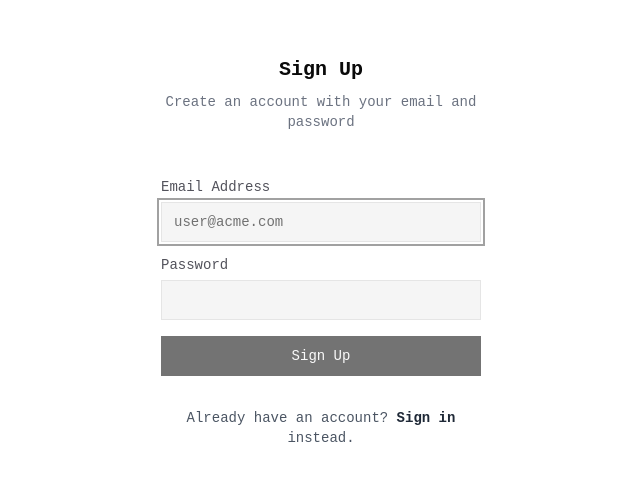
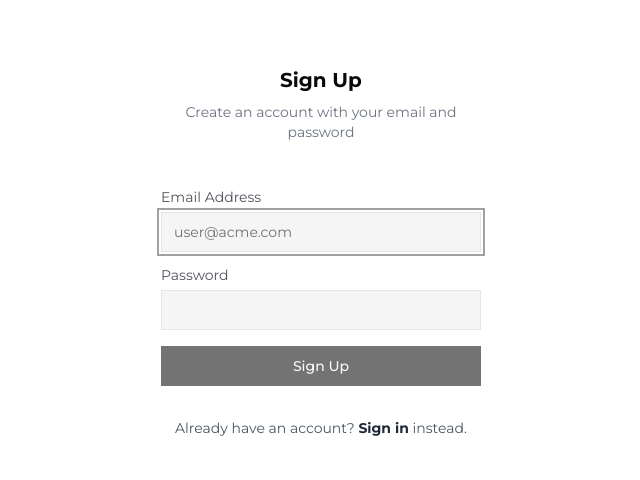
Before and after one commit to feildrixliemdra/vana-gpt, a Next.js app: page /register in a window 1280 px wide. Shown: the part 148-628 px from the top of the page, without its empty margins (319-959 px from the left). Built offline with nearby package versions, Linux system fonts and the light colour scheme; no server answers; what bcrypt-ts would draw is missing.

Commit message:
feat: update global styles to use Montserrat font and enhance body styling

```diff
--- a/app/globals.css
+++ b/app/globals.css
@@ -1,4 +1,5 @@
 @import url('https://fonts.googleapis.com/css2?family=Architects+Daughter&display=swap');
+@import url('https://fonts.googleapis.com/css2?family=Montserrat:wght@400;500;700&display=swap');
 @tailwind base;
 @tailwind components;
 @tailwind utilities;
@@ -57,9 +58,9 @@
         --sidebar-accent-foreground: 0 0% 9.02%;
         --sidebar-border: 0 0% 89.80%;
         --sidebar-ring: 0 0% 63.14%;
-        --font-sans: Geist Mono, monospace;
-        --font-serif: Geist Mono, monospace;
-        --font-mono: Geist Mono, monospace;
+        --font-sans: 'Montserrat', sans-serif;
+        --font-serif: 'Montserrat', sans-serif;
+        --font-mono: 'Montserrat', sans-serif;
         --radius: 0rem;
         --shadow-2xs: 0px 1px 0px 0px hsl(0 0% 0% / 0.00);
         --shadow-xs: 0px 1px 0px 0px hsl(0 0% 0% / 0.00);
@@ -104,9 +105,9 @@
         --sidebar-accent-foreground: 0 0% 98.04%;
         --sidebar-border: 0 0% 100%;
         --sidebar-ring: 0 0% 32.16%;
-        --font-sans: Geist Mono, monospace;
-        --font-serif: Geist Mono, monospace;
-        --font-mono: Geist Mono, monospace;
+        --font-sans: 'Montserrat', sans-serif;
+        --font-serif: 'Montserrat', sans-serif;
+        --font-mono: 'Montserrat', sans-serif;
         --radius: 0rem;
         --shadow-2xs: 0px 1px 0px 0px hsl(0 0% 0% / 0.00);
         --shadow-xs: 0px 1px 0px 0px hsl(0 0% 0% / 0.00);
@@ -119,9 +120,9 @@
       }
 
   .theme {
-        --font-sans: Geist Mono, monospace;
-        --font-mono: Geist Mono, monospace;
-        --font-serif: Geist Mono, monospace;
+        --font-sans: 'Montserrat', sans-serif;
+        --font-mono: 'Montserrat', sans-serif;
+        --font-serif: 'Montserrat', sans-serif;
         --radius: 0rem;
         --tracking-tighter: calc(var(--tracking-normal) - 0.05em);
         --tracking-tight: calc(var(--tracking-normal) - 0.025em);
@@ -131,6 +132,8 @@
     }
   body {
     letter-spacing: var(--tracking-normal);
+    @apply bg-background text-foreground;
+    font-family: var(--font-sans), 'Montserrat', sans-serif;
     }
 }
 
```
